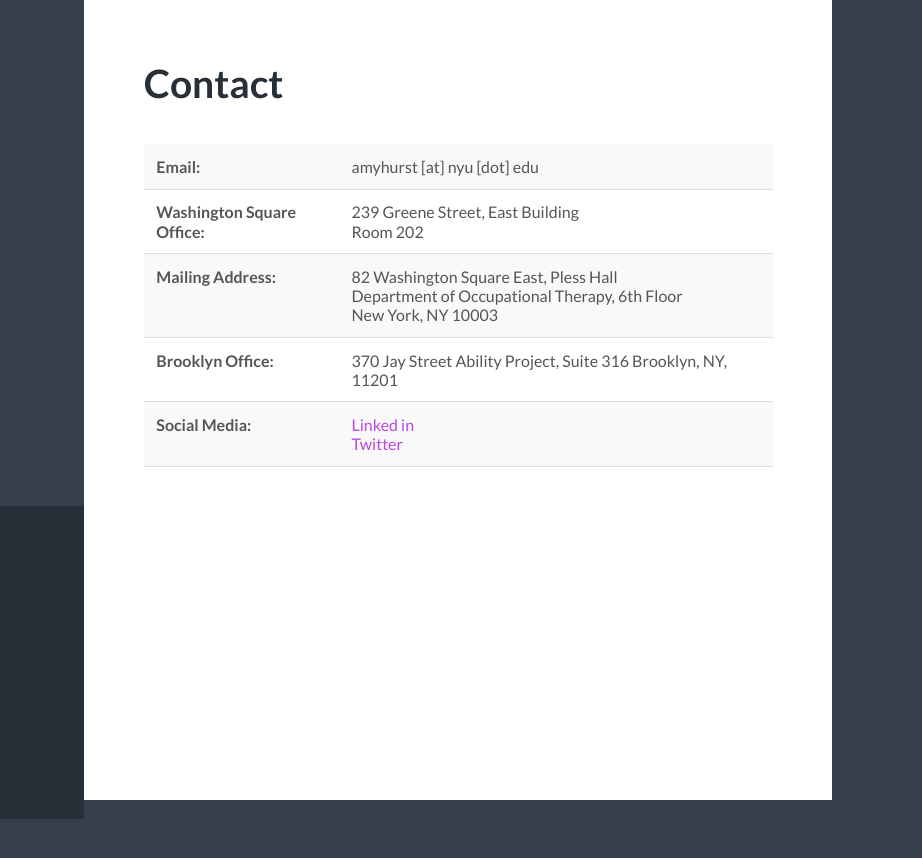
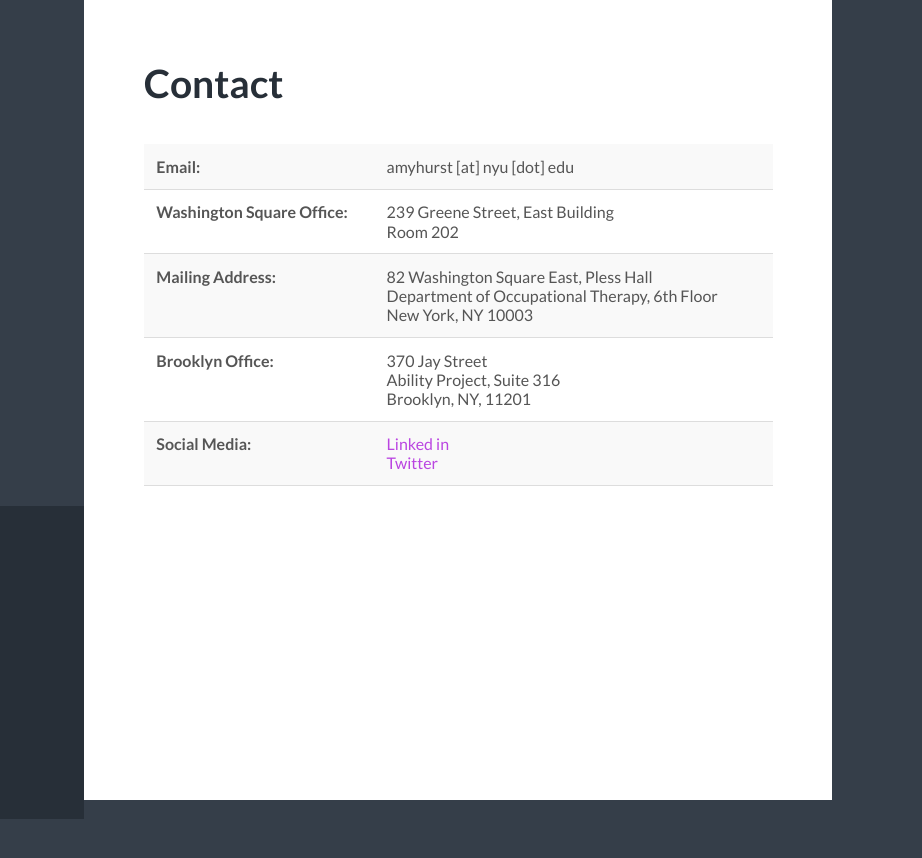
Before and after one commit to amyhurst/amyhurst.github.io, a plain HTML site: page contact/index.html in a window 1280 px wide. Shown: the full height of the page, 358-1280 px from the left. Drawn offline with Linux system fonts and the light colour scheme.

Commit message:
formatting brooklyn address

```diff
--- a/contact/index.html
+++ b/contact/index.html
@@ -88,10 +88,9 @@ New York, NY 10003  </td>
 </tr>
 <tr>
 	<td><b>Brooklyn Office:</b></td>
-	<td>370 Jay Street
-		Ability Project, Suite 316
-		Brooklyn, NY, 11201
-	</td>
+	<td>370 Jay Street <br />
+		Ability Project, Suite 316 <br />
+		Brooklyn, NY, 11201 </td>
 </tr>
 
 
```
